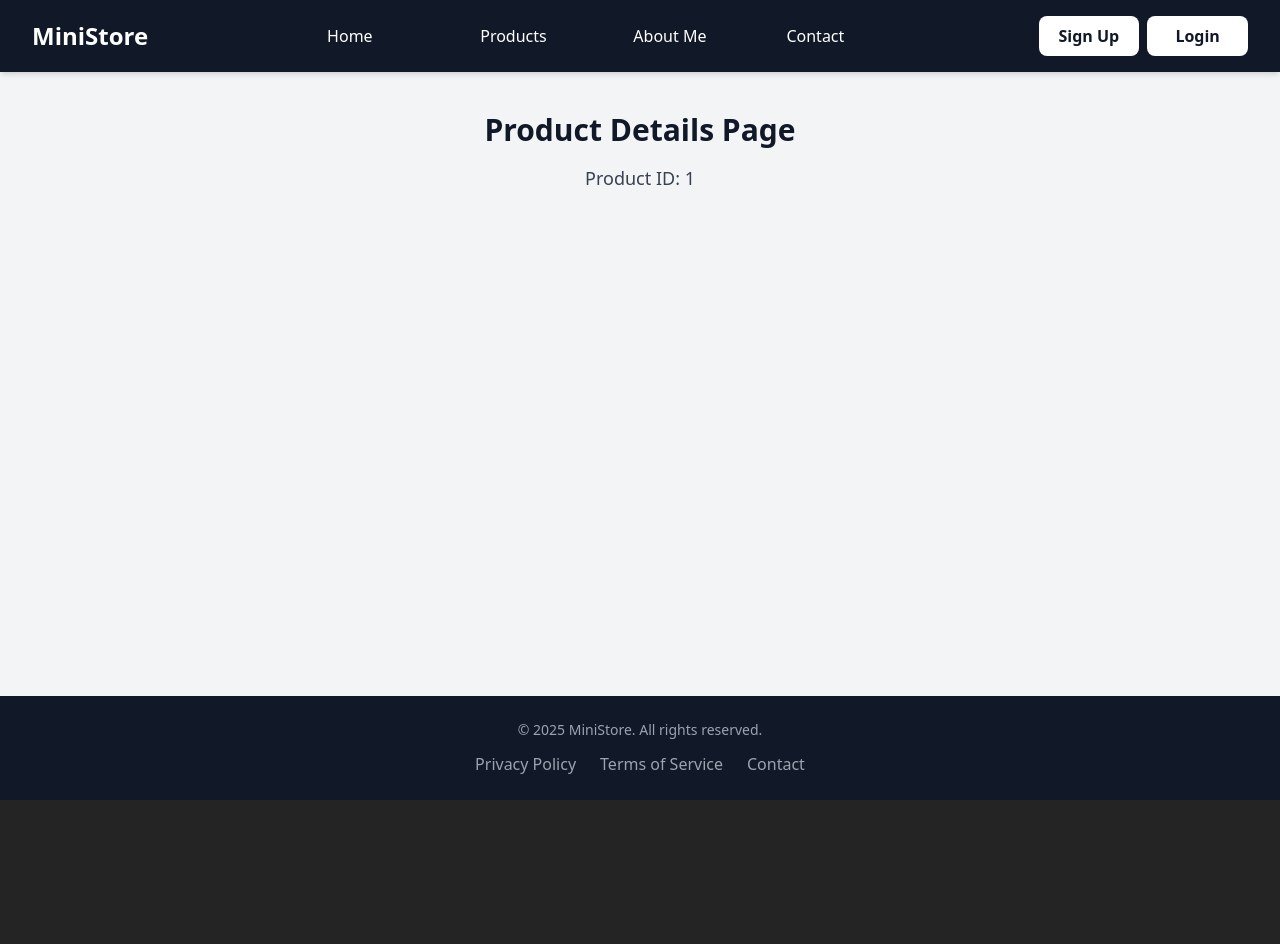
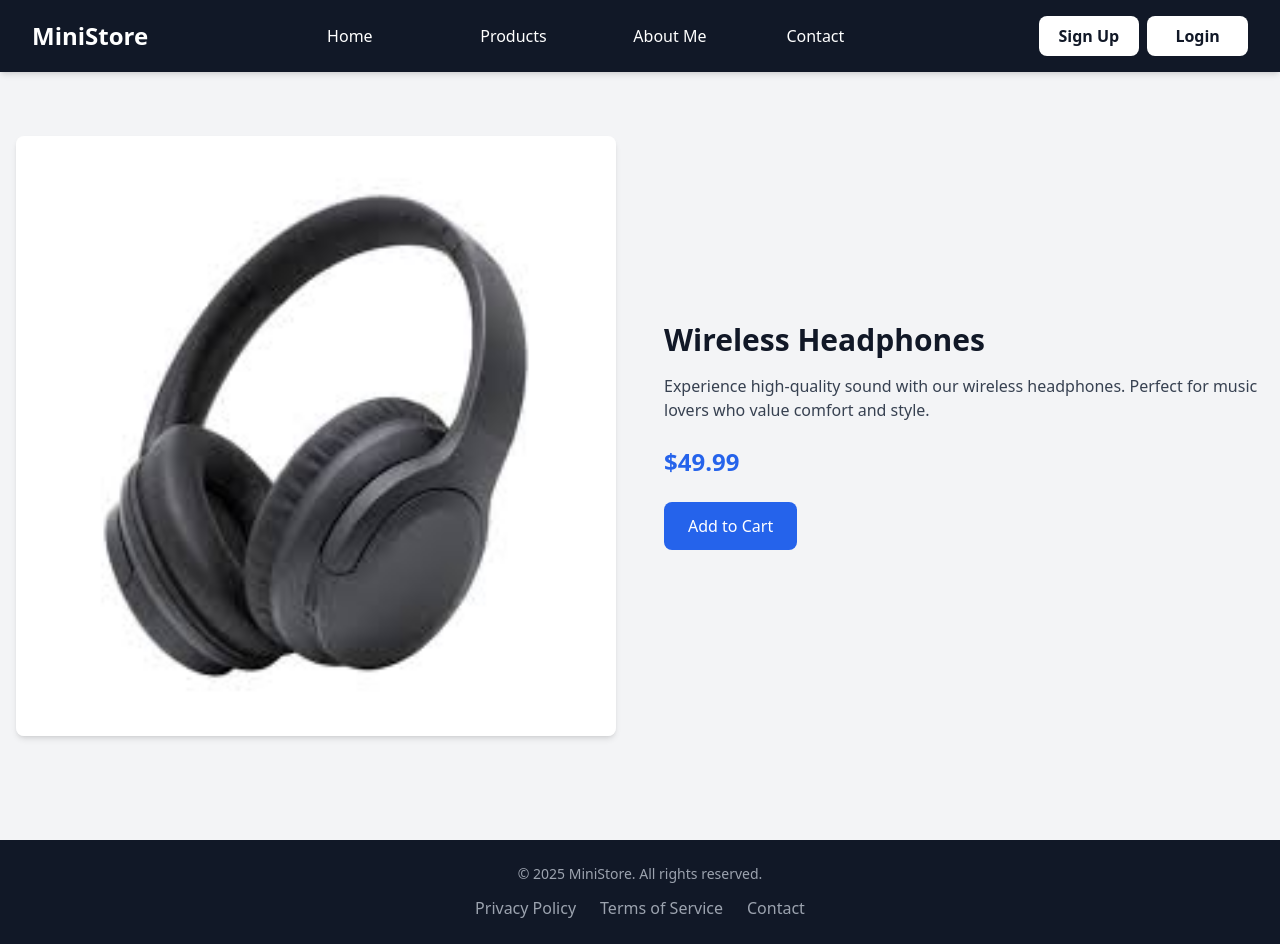
Before and after one commit to Lahcen-Ouhassou/Mini-Store, a React app in the folder frontend/: page /products/1 in a window 1280 px wide. Before the commit the page ends 800 px from the top, so only its background shows below. Built offline with nearby package versions, Linux system fonts and the light colour scheme; the HTML template or start-up script is replaced by a standard one.

Commit message:
Upd Carts Details

```diff
--- a/frontend/src/pages/ProductDetails.jsx
+++ b/frontend/src/pages/ProductDetails.jsx
@@ -1,16 +1,73 @@
+import React from "react";
 import { useParams } from "react-router-dom";
+import headphones from "../assets/headphones.jpg";
+import watch from "../assets/watch.jpg";
+import speaker from "../assets/speaker.jpg";
 
 function ProductDetails() {
-  // useParams كتجيب id من URL
   const { id } = useParams();
 
-  // مؤقتاً، نعرض غير id باش نتأكدو أنها خدامة
+  // المنتجات التجريبية (نفسها من ProductsSection)
+  const products = [
+    {
+      id: 1,
+      title: "Wireless Headphones",
+      price: 49.99,
+      image: headphones,
+      description:
+        "Experience high-quality sound with our wireless headphones. Perfect for music lovers who value comfort and style.",
+    },
+    {
+      id: 2,
+      title: "Smart Watch",
+      price: 79.99,
+      image: watch,
+      description:
+        "Track your fitness, receive notifications, and look stylish with our latest smart watch.",
+    },
+    {
+      id: 3,
+      title: "Bluetooth Speaker",
+      price: 39.99,
+      image: speaker,
+      description:
+        "Enjoy powerful sound anywhere with our portable Bluetooth speaker. Compact design, rich bass, and long battery life.",
+    },
+  ];
+
+  const product = products.find((p) => p.id === parseInt(id));
+
+  if (!product) {
+    return (
+      <div className="text-center text-red-600 py-16">Product not found</div>
+    );
+  }
+
   return (
-    <div className="p-10 text-center">
-      <h1 className="text-3xl font-bold mb-4 text-gray-900">
-        Product Details Page
-      </h1>
-      <p className="text-lg text-gray-700">Product ID: {id}</p>
+    <div className="container mx-auto px-4 py-16">
+      <div className="grid grid-cols-1 md:grid-cols-2 gap-12 items-center">
+        {/* Product Image */}
+        <img
+          src={product.image}
+          alt={product.title}
+          className="w-full h-97 object-cover rounded-lg shadow-md"
+        />
+
+        {/* Product Info */}
+        <div>
+          <h2 className="text-3xl font-bold text-gray-900 mb-4">
+            {product.title}
+          </h2>
+          <p className="text-gray-700 mb-6">{product.description}</p>
+          <p className="text-2xl text-blue-600 font-semibold mb-6">
+            ${product.price}
+          </p>
+
+          <button className="bg-blue-600 text-white px-6 py-3 rounded-lg hover:bg-blue-700 transition">
+            Add to Cart
+          </button>
+        </div>
+      </div>
     </div>
   );
 }
--- a/frontend/src/pages/Products.jsx
+++ b/frontend/src/pages/Products.jsx
@@ -78,15 +78,20 @@ function Products() {
         {/*  hna knchuf wsh kynin products bla filter ida kaynin n3rdhum la mkyninch ndir "No products found" */}
         {filteredProducts.length > 0 ? (
           <div className="grid grid-cols-1 sm:grid-cols-2 md:grid-cols-3 gap-6">
-            {filteredProducts.map((product) => ( //  filteredProducts كتدور على كل منتوج فلائحة map()
+            {filteredProducts.map(
+              (
+                product //  filteredProducts كتدور على كل منتوج فلائحة map()
+              ) => (
                 <ProductCard
                   key={product.id}
+                  id={product.id}
                   image={product.image}
                   title={product.title}
                   price={product.price}
                   description={product.description}
                 />
-            ))}
+              )
+            )}
           </div>
         ) : (
           <p className="text-center text-gray-500 text-lg">
```
Lines whose indentation alone changed are shown as unchanged.
